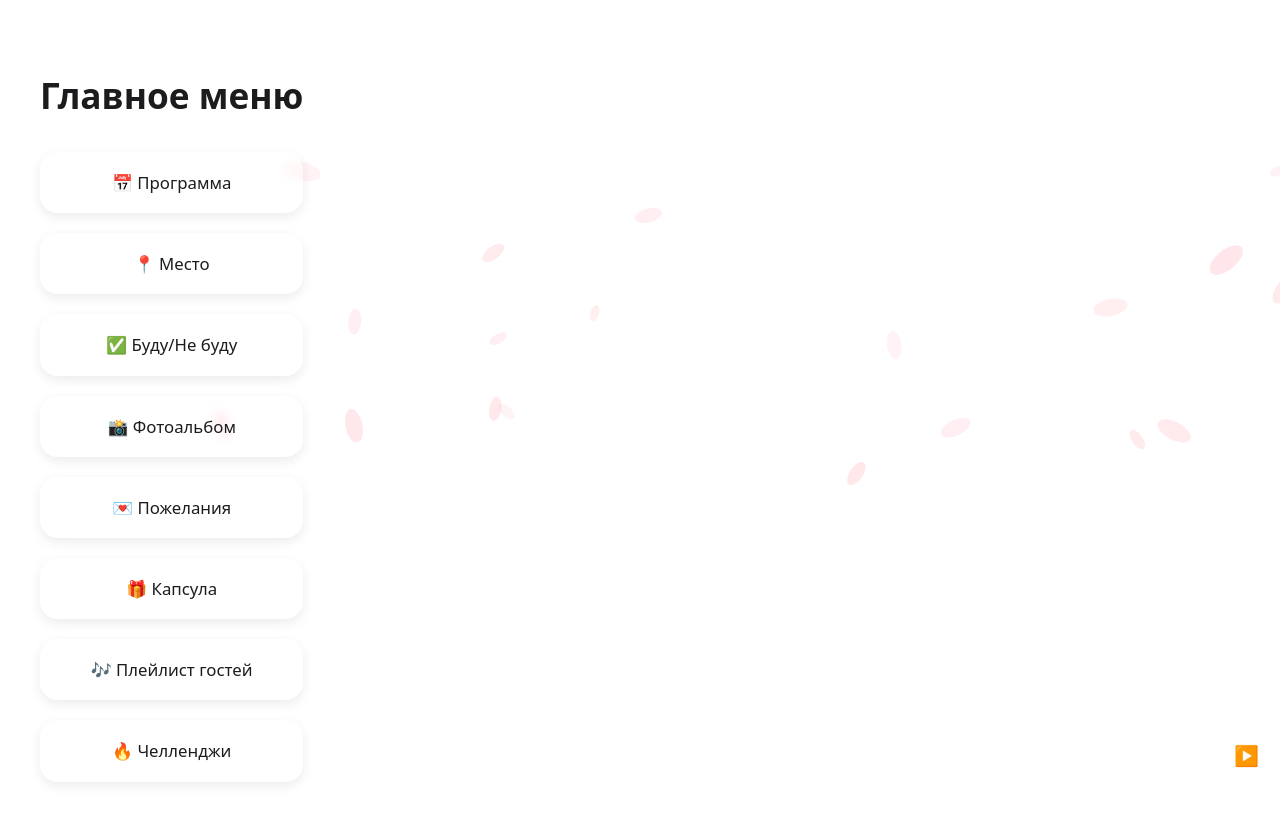
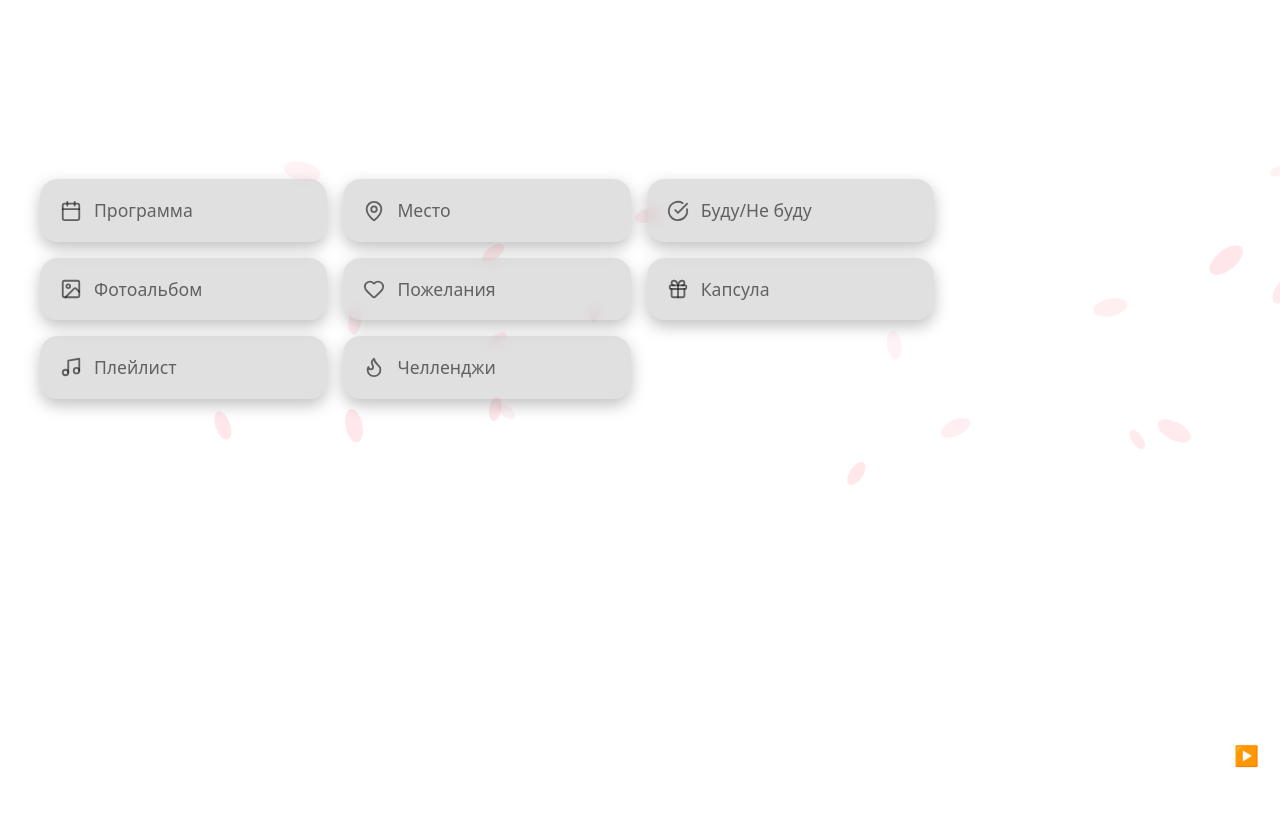
Before and after one commit to cerbermech/wedding-app, a React (Vite) app: page /menu in a window 1280 px wide. Shown: the top 822 px of the page. Built offline with nearby package versions, Linux system fonts and the light colour scheme.

Commit message:
заставка другая

```diff
--- a/package.json
+++ b/package.json
@@ -11,6 +11,7 @@
   },
   "dependencies": {
     "canvas-confetti": "^1.9.3",
+    "lucide-react": "^0.542.0",
     "react": "^19.1.0",
     "react-dom": "^19.1.0",
     "react-router-dom": "^7.8.1"
--- a/src/pages/Menu.jsx
+++ b/src/pages/Menu.jsx
@@ -1,24 +1,42 @@
 import { Link } from "react-router-dom";
 import "./../styles/menu.css";
 import PetalsBackground from "../components/PetalsBackground";
+import {
+  Calendar, MapPin, CheckCircle, Image, Heart, Gift, Music, Flame
+} from "lucide-react"; // иконки
 
 export default function Menu() {
   return (
     <div className="menu-container">
-      {/* 🌸 фоновые лепестки */}
       <PetalsBackground />
 
       <div className="menu-content">
         <h2 className="menu-title">Главное меню</h2>
         <div className="menu-grid">
-          <Link to="/program" className="menu-item">📅 Программа</Link>
-          <Link to="/map" className="menu-item">📍 Место</Link>
-          <Link to="/rsvp" className="menu-item">✅ Буду/Не буду</Link>
-          <Link to="/gallery" className="menu-item">📸 Фотоальбом</Link>
-          <Link to="/wishes" className="menu-item">💌 Пожелания</Link>
-          <Link to="/capsule" className="menu-item">🎁 Капсула</Link>
-          <Link to="/playlist" className="menu-item">🎶 Плейлист гостей</Link>
-          <Link to="/challenges" className="menu-item">🔥 Челленджи</Link>
+          <Link to="/program" className="menu-item">
+            <Calendar className="menu-icon" /> Программа
+          </Link>
+          <Link to="/map" className="menu-item">
+            <MapPin className="menu-icon" /> Место
+          </Link>
+          <Link to="/rsvp" className="menu-item">
+            <CheckCircle className="menu-icon" /> Буду/Не буду
+          </Link>
+          <Link to="/gallery" className="menu-item">
+            <Image className="menu-icon" /> Фотоальбом
+          </Link>
+          <Link to="/wishes" className="menu-item">
+            <Heart className="menu-icon" /> Пожелания
+          </Link>
+          <Link to="/capsule" className="menu-item">
+            <Gift className="menu-icon" /> Капсула
+          </Link>
+          <Link to="/playlist" className="menu-item">
+            <Music className="menu-icon" /> Плейлист
+          </Link>
+          <Link to="/challenges" className="menu-item">
+            <Flame className="menu-icon" /> Челленджи
+          </Link>
         </div>
       </div>
     </div>
--- a/src/styles/menu.css
+++ b/src/styles/menu.css
@@ -1,50 +1,75 @@
 .menu-container {
+  width: 140%;
   position: relative;
   min-height: 100vh;
   display: flex;
   justify-content: center;
-  align-items: center;
+  align-items: flex-start;
   text-align: center;
   overflow: hidden;
+  padding: 40px 20px;
 }
 
 .menu-content {
-  padding: 40px;
-
-  box-shadow: 0 8px 24px rgba(0, 0, 0, 0.1);
+  width: 100%;             /* ✅ во всю ширину */
+  padding: 20px;
+  border-radius: 0;         /* убрали закругления, чтобы тянулось вширь */
+  background: transparent;  /* убираем общий блок, оставляем только кнопки */
   z-index: 1;
 }
 
 .menu-title {
-  font-size: 2.2rem;
+  font-family: 'Comforter', cursive;
+  font-size: 2.4rem;
   margin-bottom: 30px;
-  color: #1c1c1e; /* Apple-style тёмный текст */
-  font-weight: 600;
+  color: #fff;  /* ✅ теперь видно */
+  font-weight: 400;
 }
 
 .menu-grid {
   display: grid;
-  grid-template-columns: repeat(auto-fit, minmax(140px, 1fr));
-  gap: 20px;
+  grid-template-columns: 1fr; /* ✅ один столбец во всю ширину */
+  gap: 16px;
+}
+
+/* на планшетах и выше — по 2 */
+@media (min-width: 768px) {
+  .menu-grid {
+    grid-template-columns: 1fr 1fr;
+  }
+}
+
+/* на больших экранах — по 3 */
+@media (min-width: 1200px) {
+  .menu-grid {
+    grid-template-columns: 1fr 1fr 1fr;
+  }
 }
 
 .menu-item {
   display: flex;
-  justify-content: center;
   align-items: center;
-  padding: 18px;
+  gap: 12px;
+  padding: 18px 20px;
   border-radius: 18px;
-  background: rgba(255, 255, 255, 0.315);
-  backdrop-filter: blur(4px);
-  font-size: 1.05rem;
-  color: #1c1c1e;
+  background: rgba(0, 0, 0, 0.12);   /* ✅ тёмный фон */
+  backdrop-filter: blur(6px);
+  font-size: 1.1rem;
+  font-weight: 500;
+  color: #1b1b1ba4;                   /* ✅ белый текст */
   text-decoration: none;
-  box-shadow: 0 4px 12px rgba(0,0,0,0.08);
-  transition: all 0.25s ease;
+  box-shadow: 0 6px 16px rgba(0,0,0,0.25);
+  transition: all 0.3s ease;
 }
 
 .menu-item:hover {
-  transform: translateY(-4px) scale(1.02);
-  background: rgba(255, 230, 242, 0.453); /* лёгкий розовый акцент */
-  box-shadow: 0 8px 20px rgba(0,0,0,0.12);
+  color: #ffd9dfff;
+  transform: translateY(-3px) scale(1.02);
+  background: rgba(0, 0, 0, 0.36);   /* при ховере чуть плотнее */
+  box-shadow: 0 10px 24px rgba(0,0,0,0.3);
 }
+
+.menu-icon {
+  width: 22px;
+  height: 22px;
+}
```
Also changed, not shown: 1 other file (tests, documents, lock files or other folders).
